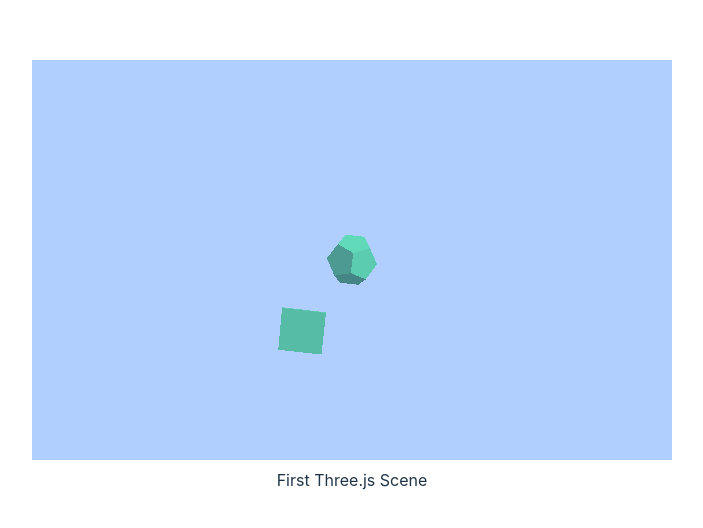
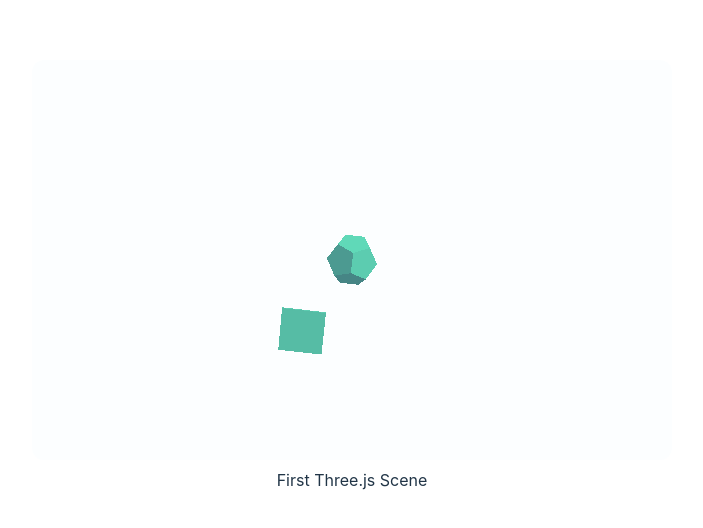
Before and after one commit to isai7710/threejs-starter, a React (Vite) app in the folder threejs-basic-cmpnt/: page / in a window 1280 px wide. Shown: the part 124-652 px from the top of the page, without its empty margins (288-991 px from the left). Built offline with nearby package versions, Linux system fonts and the light colour scheme.

Commit message:
figured out how to give scene an opaque background

```diff
--- a/threejs-basic-cmpnt/src/components/three-js-scene.jsx
+++ b/threejs-basic-cmpnt/src/components/three-js-scene.jsx
@@ -18,7 +18,8 @@ const ThreeJSScene = () => {
 
     // 1. Create the scene (container for all objects, cameras, and lights)
     const scene = new THREE.Scene();
-    scene.background = new THREE.Color("#B0CFFF");
+    // toggle to add a custom background color
+    // scene.background = new THREE.Color("#B0CFFF");
 
     // 2. Add the camera (determines how and what we see in the scene)
     const camera = new THREE.PerspectiveCamera(
@@ -48,7 +49,8 @@ const ThreeJSScene = () => {
     scene.add(light);
 
     // 5. Set up the renderer - this draws the scene
-    const renderer = new THREE.WebGLRenderer();
+    // setting alpha: true allows for a transparent background when scene.background is not set
+    const renderer = new THREE.WebGLRenderer({ alpha: true });
     renderer.setSize(currentMount.clientWidth, currentMount.clientHeight);
     renderer.setPixelRatio(window.devicePixelRatio);
 
@@ -131,7 +133,12 @@ const ThreeJSScene = () => {
 
   // The component renders a div that will contain our Three.js scene
   // The ref attribute connects this div to our useRef, allowing us to access it in the useEffect hook
-  return <div ref={mountRef} className="w-[50vw] h-[50vh]" />;
+  return (
+    <div
+      ref={mountRef}
+      className="w-[50vw] h-[50vh] bg-sky-100 bg-opacity-10 rounded-xl"
+    />
+  );
 };
 
 export default ThreeJSScene;
```
